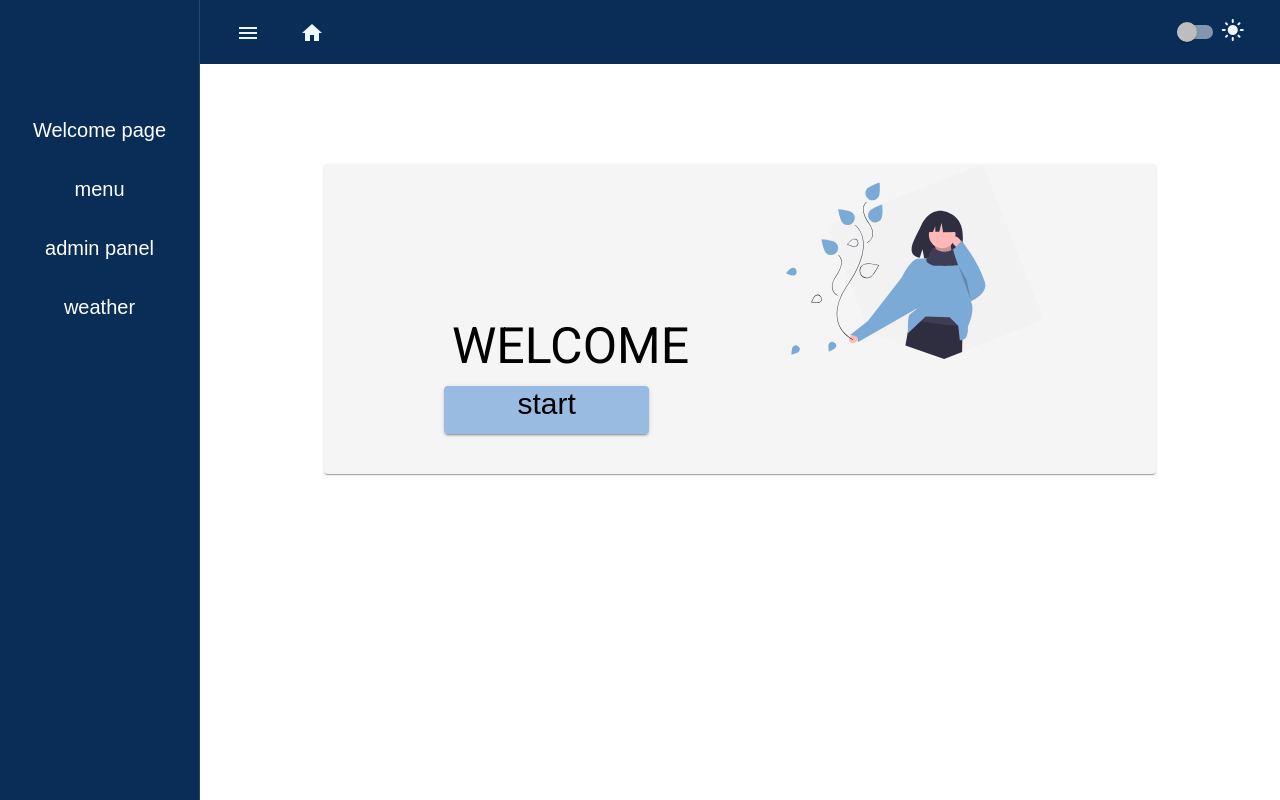
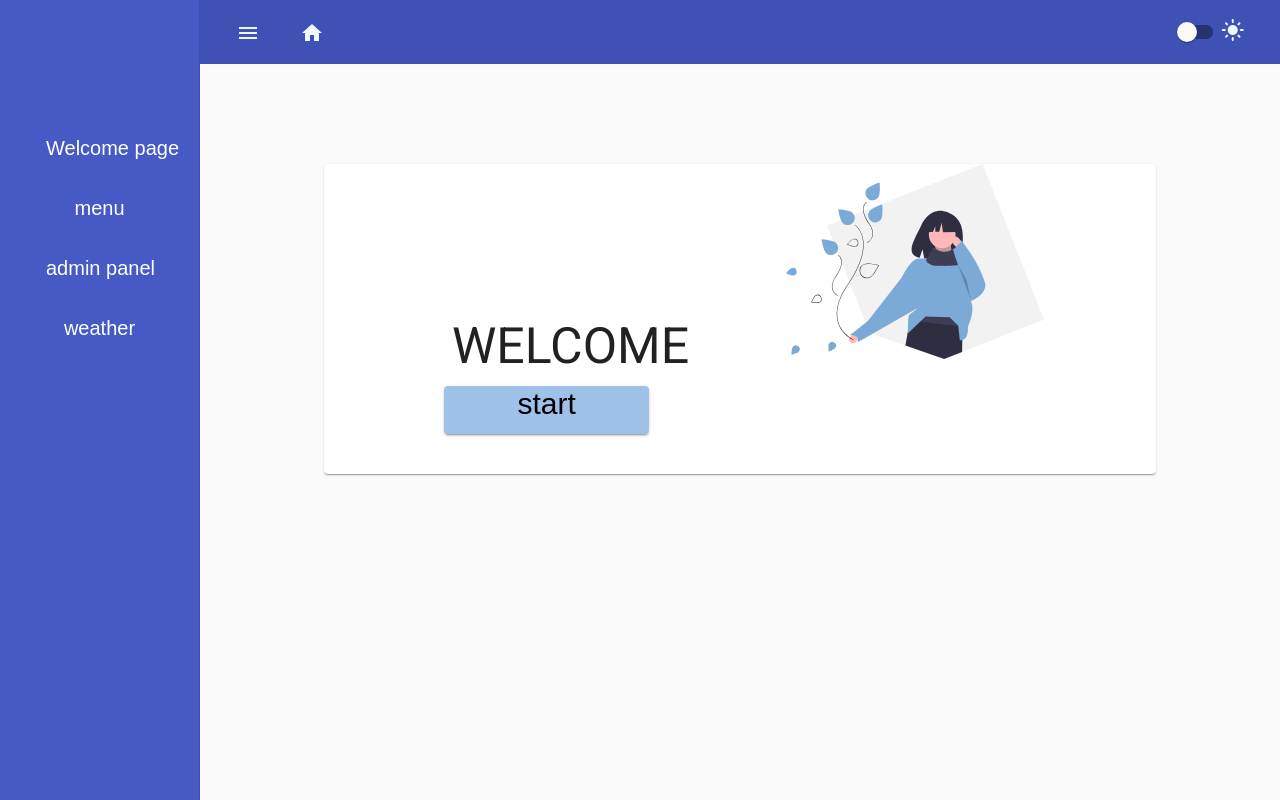
Before and after one commit to Alihkz1/template_with_angular, an Angular app: page /#/menu in a window 1280 px wide. Both pictures are taken after a click on the button "menu". Built offline with nearby package versions, Linux system fonts and the light colour scheme; a web font is replaced by a local one.

Commit message:
feat : add dark--theme

```diff
--- a/src/app/layout/components/container/container.component.html
+++ b/src/app/layout/components/container/container.component.html
@@ -1,5 +1,5 @@
 <mat-drawer-container class="drawer-container" autosize>
-  <mat-drawer #drawer class="sidenav" mode="side">
+  <mat-drawer #drawer class="sidenav2" mode="side">
     <div class="sideNav__list">
       <button
         type="button"
@@ -7,7 +7,7 @@
         mat-button
         routerLink="/menu"
       >
-        Welcome page
+        <p>Welcome page</p>
       </button>
       <button
         type="button"
@@ -15,7 +15,7 @@
         mat-button
         routerLink="/menu/menu"
       >
-        menu
+        <p>menu</p>
       </button>
       <button
         type="button"
@@ -23,18 +23,18 @@
         mat-button
         routerLink="/admin"
       >
-        admin panel</button
+        <p>admin panel</p></button
       ><button
         type="button"
         class="sideNav__list__item"
         mat-button
         routerLink="/weather"
       >
-        weather
+        <p>weather</p>
       </button>
     </div>
   </mat-drawer>
-  <mat-toolbar class="toolbar">
+  <mat-toolbar color="primary">
     <div class="col-11">
       <button type="button" mat-button (click)="drawer.toggle()">
         <mat-icon>menu</mat-icon>
@@ -45,7 +45,9 @@
     </div>
     <div class="col-1">
       <div class="dark-mode__toggle">
-        <mat-slide-toggle> <mat-icon> light_mode </mat-icon></mat-slide-toggle>
+        <mat-slide-toggle [(ngModel)]="darkMode">
+          <mat-icon> light_mode </mat-icon></mat-slide-toggle
+        >
       </div>
     </div>
   </mat-toolbar>
--- a/src/app/layout/components/container/container.component.scss
+++ b/src/app/layout/components/container/container.component.scss
@@ -12,7 +12,6 @@ button {
 
 .drawer-container {
   height: 100vh;
-  background-color: rgb(255, 255, 255);
 }
 
 .dark-mode__toggle {
@@ -38,6 +37,6 @@ mat-icon {
 }
 
 mat-drawer {
-  background-color: rgb(9, 45, 87);
+  background-color: rgb(70, 89, 196);
   width: 200px;
 }
--- a/src/app/layout/components/container/container.component.ts
+++ b/src/app/layout/components/container/container.component.ts
@@ -1,4 +1,4 @@
-import { Component, OnInit } from '@angular/core';
+import { Component, HostBinding, OnInit } from '@angular/core';
 import { Router } from '@angular/router';
 import { ROUTING } from 'src/shared/enums/routing.enum';
 
@@ -8,7 +8,12 @@ import { ROUTING } from 'src/shared/enums/routing.enum';
   styleUrls: ['./container.component.scss'],
 })
 export class ContainerComponent implements OnInit {
+  public darkMode: boolean = false;
   constructor(private router: Router) {}
+
+  @HostBinding('class') get themeMode() {
+    return this.darkMode ? 'dark-theme' : 'light-theme';
+  }
   ngOnInit(): void {
     this.router.navigate([ROUTING.MENU]);
   }
--- a/src/app/layout/layout.module.ts
+++ b/src/app/layout/layout.module.ts
@@ -3,10 +3,11 @@ import { CommonModule } from '@angular/common';
 import { ContainerComponent } from './components/container/container.component';
 import { MaterialModule } from '../../shared/modules/material.module';
 import { RouterModule } from '@angular/router';
+import { FormsModule } from '@angular/forms';
 
 @NgModule({
   declarations: [ContainerComponent],
-  imports: [CommonModule, RouterModule, MaterialModule],
+  imports: [CommonModule, FormsModule, RouterModule, MaterialModule],
   exports: [ContainerComponent],
 })
 export class LayoutModule {}
--- a/src/index.html
+++ b/src/index.html
@@ -15,7 +15,10 @@
       href="https://fonts.googleapis.com/icon?family=Material+Icons"
       rel="stylesheet"
     />
-  </head>
+      <link rel="preconnect" href="https://fonts.gstatic.com">
+    <link href="https://fonts.googleapis.com/css2?family=Roboto:wght@300;400;500&display=swap" rel="stylesheet">
+    <link href="https://fonts.googleapis.com/icon?family=Material+Icons" rel="stylesheet">
+</head>
   <body class="mat-typography">
     <app-root></app-root>
   </body>
--- a/src/shared/styles/global-font.styles.scss
+++ b/src/shared/styles/global-font.styles.scss
@@ -8,6 +8,7 @@ h4,
 h5,
 h6,
 p,
-legend {
+legend,
+button {
   font-family: "Zen Kurenaido", sans-serif;
 }
--- a/src/styles.scss
+++ b/src/styles.scss
@@ -1,3 +1,48 @@
+// Custom Theming for Angular Material
+// For more information: https://material.angular.io/guide/theming
+@use "~@angular/material" as mat;
+// Plus imports for other components in your app.
+
+// Include the common styles for Angular Material. We include this here so that you only
+// have to load a single css file for Angular Material in your app.
+// Be sure that you only ever include this mixin once!
+@include mat.core();
+
+// Define the palettes for your theme using the Material Design palettes available in palette.scss
+// (imported above). For each palette, you can optionally specify a default, lighter, and darker
+// hue. Available color palettes: https://material.io/design/color/
+$carousel-primary: mat.define-palette(mat.$indigo-palette);
+$carousel-accent: mat.define-palette(mat.$pink-palette, A200, A100, A400);
+
+// The warn palette is optional (defaults to red).
+$carousel-warn: mat.define-palette(mat.$red-palette);
+
+// Create the theme object. A theme consists of configurations for individual
+// theming systems such as "color" or "typography".
+$carousel-theme: mat.define-light-theme(
+  (
+    color: (
+      primary: $carousel-primary,
+      accent: $carousel-accent,
+      warn: $carousel-warn,
+    ),
+  )
+);
+$carousel-theme-dark: mat.define-dark-theme(
+  (
+    color: (
+      primary: $carousel-primary,
+      accent: $carousel-accent,
+      warn: $carousel-warn,
+    ),
+  )
+);
+
+// Include theme styles for core and each component used in your app.
+// Alternatively, you can import and @include the theme mixins for each component
+// that you are using.
+@include mat.all-component-themes($carousel-theme);
+
 /* You can add global styles to this file, and also import other style files */
 @import url(./shared/styles/mat-card.styles.scss);
 @import url(./shared/styles/global-font.styles.scss);
@@ -10,3 +55,16 @@ body {
   margin: 0;
   font-family: Roboto, "Helvetica Neue", sans-serif;
 }
+
+html,
+body {
+  height: 100%;
+}
+body {
+  margin: 0;
+  font-family: Roboto, "Helvetica Neue", sans-serif;
+}
+
+.dark-theme {
+  @include mat.all-component-themes($carousel-theme-dark);
+}
```
Also changed, not shown: package.json (line endings or trailing spaces).
